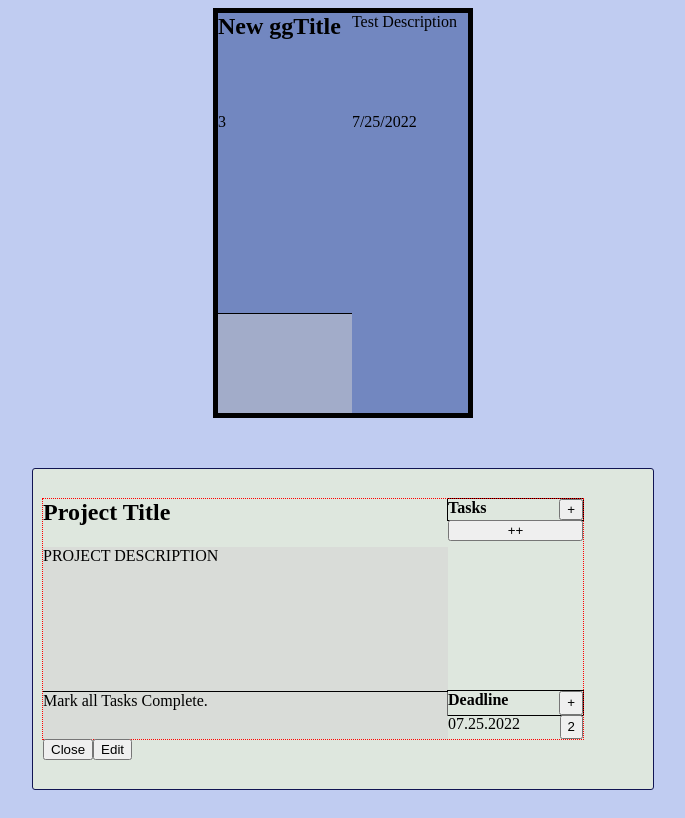
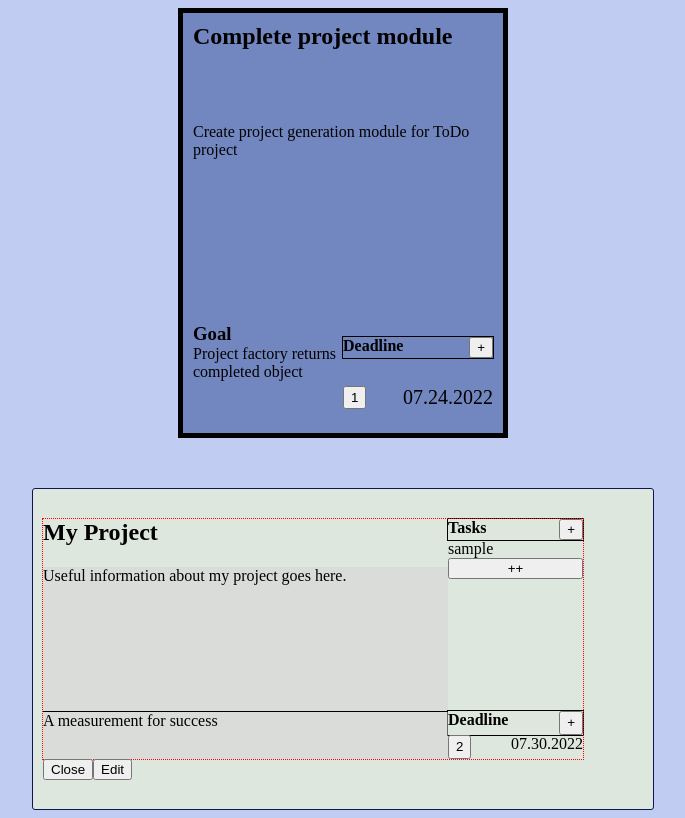
Before and after one commit to riverJD/todo, a website built with webpack: page dist/index.html in a window 1280 px wide. Shown: the whole page, without its empty margins (297-982 px from the left). Built offline with nearby package versions, Linux system fonts and the light colour scheme; a web font is replaced by a local one.

Commit message:
Refactor Task rendering, create all child elements

```diff
--- a/src/default-project.json
+++ b/src/default-project.json
@@ -2,6 +2,6 @@
 "description": "Useful information about my project goes here.",
 "priority": 2,
 "toDoCount": 0,
-"goal": "Mark all Tasks Complete.",
+"goal": "A measurement for success",
 "deadline": "07/30/2022"
 }
--- a/src/default-task.json
+++ b/src/default-task.json
@@ -2,5 +2,5 @@
 "description": "Describe task here.",
 "priority": 2,
 "goal": "Create three projects.",
-"deadline": ""
+"deadline": "8/12/2022"
 }
--- /dev/null
+++ b/src/example-task.json
@@ -0,0 +1,6 @@
+{"title": "Complete project module",
+"description": "Create project generation module for ToDo project",
+"priority": 1,
+"goal": "Project factory returns completed object",
+"deadline": "7/24/2022"
+}
--- a/src/index.js
+++ b/src/index.js
@@ -23,10 +23,10 @@ testProject.tasks.addTask(test)
 
 const content = document.querySelector("#content");
 
-const test3 = renderTask(test);
 
 
-content.appendChild(test3)
+
+renderTask(Task());
 //const testProj = renderProject(testProject);
 
 
@@ -34,7 +34,7 @@ const NEWPROJ = Project();
 
 
 
-renderProject(testProject);
+renderProject(Project());
 
 
 
--- a/src/interface.js
+++ b/src/interface.js
@@ -17,16 +17,14 @@ const renderProject = (projectObject) => {
     let proj = projectObject.content;
 
     const render = () => {
+
         // Create skeleton
     const projectTitle = proj.getTitle();
-
     const project = element('div', {'class': "project", "id": `${projectTitle }-id`})
     const content = element('div', {'class': 'project-content', 'id': `${projectTitle}-content`})
 
     // Loading of data into specified containers
     const renderData = () => {
-
-    // Project elements
 
         const title = () => {
             const title = element('h2', {'class': "project-title project-item"});
@@ -58,24 +56,28 @@ const renderProject = (projectObject) => {
         }
         content.appendChild(deadline())
 
-    //Objectives
+        // Also known as objective
+        const goal = () => {
             const goal = element('div', {'class': "project-goal project-item", "id": `${projectTitle }-goal`});
             goal.textContent = proj.getGoal();
-    content.appendChild(goal);
-
-
-
-
-
+            return goal;
+        }
+        content.appendChild(goal());
     }
     renderData();
 
     // Task Container
+    const tasks = () => {
         const tasks = makeContainer("Tasks");
         const addTask = element('input', {'type':'button', 'id': 'add-task-button', 'value': '++'})
+        addTask.addEventListener('click', (e) => createTask(e));
+        const sample = element('div');
+        sample.textContent = 'sample'
         tasks.appendChild(addTask)
-
-    content.appendChild(tasks);
+        tasks.insertBefore(sample, addTask);
+        return tasks;
+    }
+    content.appendChild(tasks());
 
 
     const projectButtons = () => {
@@ -96,7 +98,7 @@ const renderProject = (projectObject) => {
 
     project.appendChild(content)
 
-    console.log(project)
+
 
 
     return project;
@@ -104,7 +106,7 @@ const renderProject = (projectObject) => {
     }
 
     const project = render();
-    console.log(project);
+
 
     parent.appendChild(project);
     createListeners();
@@ -114,6 +116,9 @@ const renderProject = (projectObject) => {
 
 const renderTask = (task) => {
 
+    const content = document.querySelector("#content");
+
+    const taskPopup = () => {
     const newTask = element('div', {'class': "task", id: `${task.title}-id`})
 
     const title = element('h2', {'class': "task-title"});
@@ -121,25 +126,51 @@ const renderTask = (task) => {
 
     const description = element('div', {'class': "task-desc", 'id': `${task.title}-desc`});
     description.textContent = task.description;
-    const priority = element('div', {'class': "project-priority", "id": `${task.title}-priority`});
-    priority.textContent = task.priority;
 
-    const goal = element('div', {'class': "project-goal", "id": `${task.title}-goal`});
-    goal.textContent = task.goal;
+    const priority = () => {
 
-    const deadline = element('div', {'class': "project-deadline", "id": `${task.deadline}-deadline`});
-    deadline.textContent = task.deadline;
+    const priority = makeContainer('task-deadline');
+    const priorityHeader = priority.querySelector('.task-deadline-header');
+    priorityHeader.textContent = "Deadline"
+    const deadlineContent = priority.querySelector('.task-deadline-content');
+    const deadline = element('div', {'class': "task-deadline task-item", "id": `${task.deadline}-deadline`});
+    const priorityButton = element('input', {'type': 'button', 'class': "priority-button task-item", 'value': task.getPriority()});
+    deadline.textContent = format(task.getDeadline(), "MM.dd.yyyy");
+    deadlineContent.appendChild(deadline);
+    priority.appendChild(deadlineContent);
+    deadlineContent.appendChild(priorityButton);
+
+
+    priority.value = task.priority;
+
+        return priority;
+    }
+
+    const goal = () => {
+    const goal = element('div', {'class': "task-goal", "id": `${task.title}-goal`});
+    const goalHeader = element('h3', {'class': 'goal-button'})
+    const goalContent = element('p', {'class': 'goal-content'});
+    goalContent.textContent = task.getGoal();
+    goalHeader.textContent = "Goal"
+
+
+    goal.appendChild(goalHeader)
+    goal.appendChild(goalContent)
+
+    return goal;
+    }
 
     newTask.appendChild(title);
    newTask.appendChild(description);
-    newTask.appendChild(priority);
-    newTask.appendChild(goal);
-    newTask.appendChild(deadline);
-
+    newTask.appendChild(priority());
+    newTask.appendChild(goal());
 
 
     return newTask;
 
+    }
+
+    content.appendChild(taskPopup());
 }
 
 const getProjectFromUser = () => {
--- a/src/style.css
+++ b/src/style.css
@@ -47,18 +47,58 @@ h1,h2,h3,h4,h5,p, ul, li{
 .task{
     border: 5px solid black;
     height: 400px;
-    width: min(250px, 70%);
+    width: min(300px, 90%);
+
+    padding: 10px;
 
     background-color: rgb(114, 135, 192);
 
     display: grid;
 
     grid-template-rows: 1fr 2fr 1fr;
+    grid-template-columns: 1fr 1fr;
     grid-template-areas:
     "title title"
     "content content"
     "objective deadline";
 }
+
+.task-title{
+    grid-area: title;
+}
+
+.task-desc{
+    grid-area: content;
+}
+
+.task-deadline{
+    font-size: 20px;
+}
+
+.task-deadline-container{
+    grid-area: deadline;
+    display: flex;
+    flex-direction: column;
+    justify-content: space-around;
+
+}
+
+.task-deadline-content{
+    display: flex;
+    flex-direction: row-reverse;
+    justify-content: space-between;
+}
+
+
+.task-header{
+    grid-row: 1 / 2;
+}
+
+
+.task-goal{
+    grid-area: objective;
+}
+
 
 #content{
 
@@ -151,6 +191,7 @@ h1,h2,h3,h4,h5,p, ul, li{
 
 .deadline-content{
     display: flex;
+    flex-direction: row-reverse;
     justify-content: space-between;
 }
 
--- a/src/todo.js
+++ b/src/todo.js
@@ -3,13 +3,14 @@
 // Helper functions located in utils file
 import { isThisSecond, isEqual, formatDistance, formatISO, format } from 'date-fns';
 import { setAttributes, createElement as element } from './utils.js';
-import task from "./default-task.json";
+//import task from "./default-task.json";
+import task from "./example-task.json";
 // Constants
 
 // Factory to create a ToDo object
 const createToDo = (title = task.title, deadline = task.deadline, priority = task.priority, description = task.description, goal = task.goal) => {
 
-
+    deadline = new Date(deadline);
 
     // Time/Date based attributes
     const startDate = new Date(Date.now())
@@ -26,18 +27,29 @@ const createToDo = (title = task.title, deadline = task.deadline, priority = tas
         description = newDescription
     }
 
+    const setDeadline = (newDeadline) => deadline = newDeadline;
+    const getDeadline = () => deadline;
+
     const getDescription = () => description;
 
     const getContent = () => {
 
         return {title, deadline, priority, description};
     }
+    const setPriority = (newPriority) => {
+
+        priority = newPriority;
+    }
+
+    const getPriority = () => priority;
+
+    const setGoal = (newGoal) => goal = newGoal;
+
+    const getGoal = () => goal;
 
 
 
-
-
-    return ({title, deadline, priority, description, priority,  content, startDate, timeRemaining,setDescription, getDescription, setTitle, getTitle, getContent,});
+    return ({setGoal, getGoal, setDeadline, getDeadline, getPriority, setPriority, title, deadline, priority, description, priority,  content, startDate, timeRemaining,setDescription, getDescription, setTitle, getTitle, getContent,});
 
 }
 
```
Also changed, not shown: dist/main.js. Lines whose indentation alone changed are shown as unchanged.
